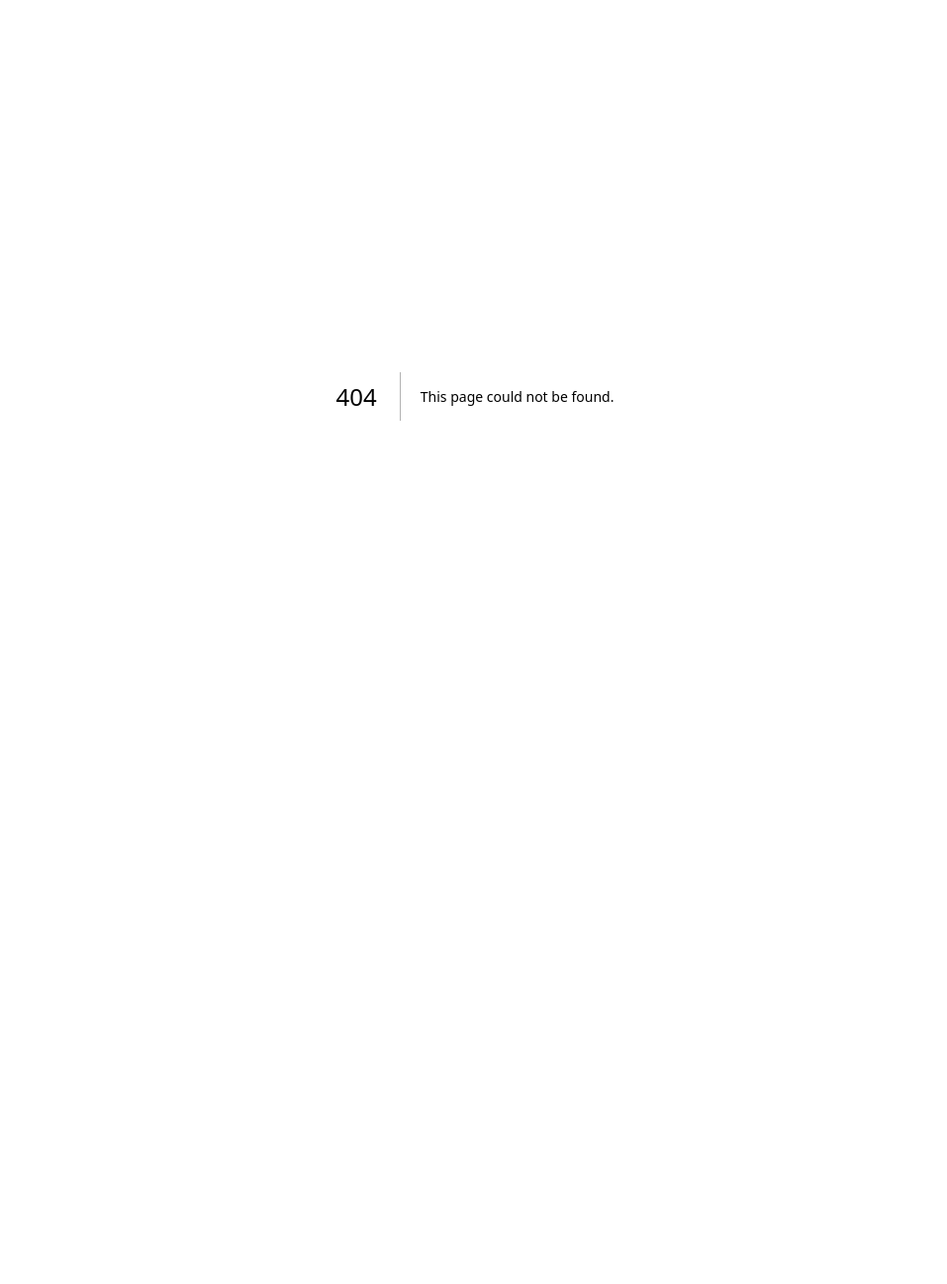
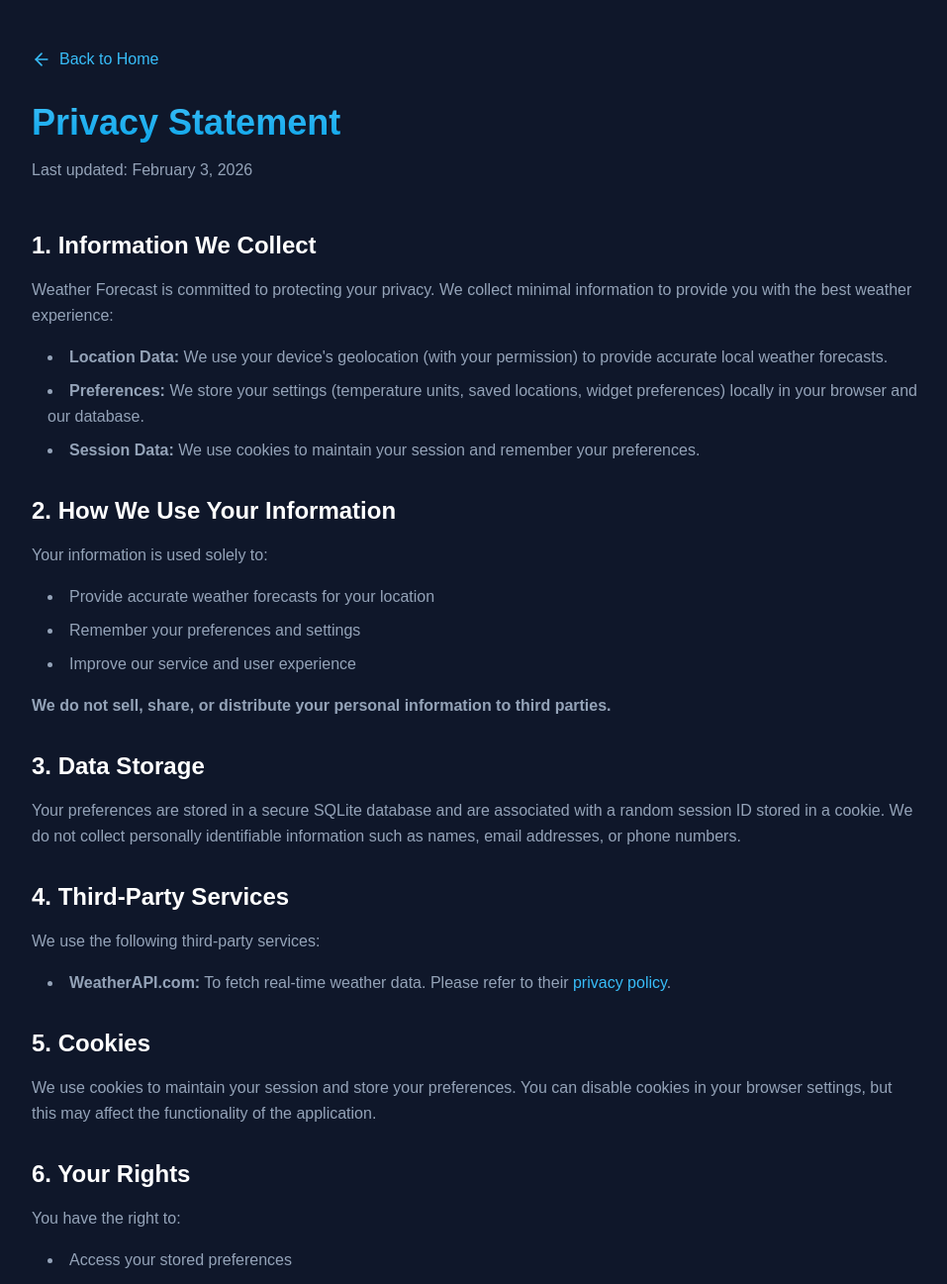
Before and after one commit to sreedevrajendran/WeatherAppProject, a Next.js app: page /privacy in a window 1280 px wide. Before the commit this address had no page. Shown: the top 1297 px of the page at 99% size, without its empty margins (160-1117 px from the left). Before the commit the page ends 800 px from the top, so only its background shows below. Built offline with nearby package versions, Linux system fonts and the light colour scheme.

Commit message:
Add privacy statement page

```diff
--- /dev/null
+++ b/src/app/privacy/page.tsx
@@ -0,0 +1,120 @@
+'use client';
+
+import Link from 'next/link';
+import { ArrowLeft } from 'lucide-react';
+
+export default function PrivacyPage() {
+    return (
+        <div className="min-h-screen bg-[#0f172a] text-slate-50 py-12 px-4">
+            <div className="max-w-4xl mx-auto">
+                {/* Back Button */}
+                <Link
+                    href="/"
+                    className="inline-flex items-center gap-2 text-accent hover:text-white transition-colors mb-8"
+                >
+                    <ArrowLeft className="w-5 h-5" />
+                    Back to Home
+                </Link>
+
+                {/* Header */}
+                <div className="mb-12">
+                    <h1 className="text-4xl font-bold mb-4 text-gradient-accent">Privacy Statement</h1>
+                    <p className="text-secondary">Last updated: February 3, 2026</p>
+                </div>
+
+                {/* Content */}
+                <div className="space-y-8 text-secondary leading-relaxed">
+
+                    <section>
+                        <h2 className="text-2xl font-bold text-white mb-4">1. Information We Collect</h2>
+                        <p className="mb-4">
+                            Weather Forecast is committed to protecting your privacy. We collect minimal information to provide you with the best weather experience:
+                        </p>
+                        <ul className="list-disc list-inside space-y-2 ml-4">
+                            <li><strong>Location Data:</strong> We use your device's geolocation (with your permission) to provide accurate local weather forecasts.</li>
+                            <li><strong>Preferences:</strong> We store your settings (temperature units, saved locations, widget preferences) locally in your browser and our database.</li>
+                            <li><strong>Session Data:</strong> We use cookies to maintain your session and remember your preferences.</li>
+                        </ul>
+                    </section>
+
+                    <section>
+                        <h2 className="text-2xl font-bold text-white mb-4">2. How We Use Your Information</h2>
+                        <p className="mb-4">Your information is used solely to:</p>
+                        <ul className="list-disc list-inside space-y-2 ml-4">
+                            <li>Provide accurate weather forecasts for your location</li>
+                            <li>Remember your preferences and settings</li>
+                            <li>Improve our service and user experience</li>
+                        </ul>
+                        <p className="mt-4">
+                            <strong>We do not sell, share, or distribute your personal information to third parties.</strong>
+                        </p>
+                    </section>
+
+                    <section>
+                        <h2 className="text-2xl font-bold text-white mb-4">3. Data Storage</h2>
+                        <p>
+                            Your preferences are stored in a secure SQLite database and are associated with a random session ID stored in a cookie.
+                            We do not collect personally identifiable information such as names, email addresses, or phone numbers.
+                        </p>
+                    </section>
+
+                    <section>
+                        <h2 className="text-2xl font-bold text-white mb-4">4. Third-Party Services</h2>
+                        <p className="mb-4">We use the following third-party services:</p>
+                        <ul className="list-disc list-inside space-y-2 ml-4">
+                            <li><strong>WeatherAPI.com:</strong> To fetch real-time weather data. Please refer to their <a href="https://www.weatherapi.com/privacy.aspx" target="_blank" rel="noopener noreferrer" className="text-accent hover:underline">privacy policy</a>.</li>
+                        </ul>
+                    </section>
+
+                    <section>
+                        <h2 className="text-2xl font-bold text-white mb-4">5. Cookies</h2>
+                        <p>
+                            We use cookies to maintain your session and store your preferences. You can disable cookies in your browser settings,
+                            but this may affect the functionality of the application.
+                        </p>
+                    </section>
+
+                    <section>
+                        <h2 className="text-2xl font-bold text-white mb-4">6. Your Rights</h2>
+                        <p className="mb-4">You have the right to:</p>
+                        <ul className="list-disc list-inside space-y-2 ml-4">
+                            <li>Access your stored preferences</li>
+                            <li>Delete your data by clearing your browser cookies and cache</li>
+                            <li>Opt-out of location tracking by denying location permissions</li>
+                        </ul>
+                    </section>
+
+                    <section>
+                        <h2 className="text-2xl font-bold text-white mb-4">7. Children's Privacy</h2>
+                        <p>
+                            Our service is not directed to children under 13. We do not knowingly collect personal information from children.
+                        </p>
+                    </section>
+
+                    <section>
+                        <h2 className="text-2xl font-bold text-white mb-4">8. Changes to This Policy</h2>
+                        <p>
+                            We may update this privacy statement from time to time. We will notify you of any changes by updating the "Last updated" date.
+                        </p>
+                    </section>
+
+                    <section>
+                        <h2 className="text-2xl font-bold text-white mb-4">9. Contact Us</h2>
+                        <p>
+                            If you have any questions about this Privacy Statement, please contact us at:{' '}
+                            <a href="mailto:privacy@weather-forecast.com" className="text-accent hover:underline">
+                                privacy@weather-forecast.com
+                            </a>
+                        </p>
+                    </section>
+
+                </div>
+
+                {/* Footer */}
+                <div className="mt-12 pt-8 border-t border-white/10 text-center text-secondary text-sm">
+                    <p>Made with ❤️ by Sreedev Rajendran</p>
+                </div>
+            </div>
+        </div>
+    );
+}
```
